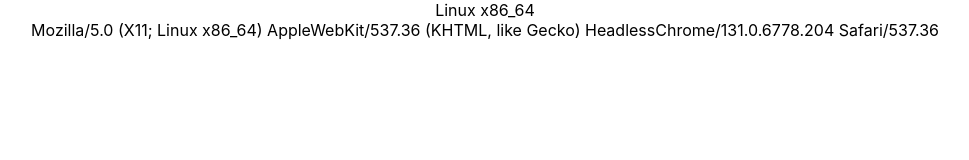
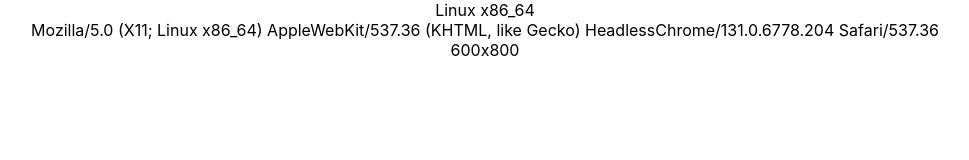
Before and after one commit to trieunguyentm/DefineDevice, a React (Create React App) app: page / in a window 1280 px wide. Shown: the top 160 px of the page, without its empty margins (155-1124 px from the left). Built offline with nearby package versions, Linux system fonts and the light colour scheme.

Commit message:
add width height device

```diff
--- a/src/App.js
+++ b/src/App.js
@@ -1,6 +1,9 @@
 import './App.css';
 
 function App() {
+  const screenHeight = window.screen.height
+  const screenWidth = window.screen.width
+
   return (
     <div className="App">
       <div>
@@ -9,6 +12,9 @@
       <div>
         {navigator.userAgent}
       </div>
+      <div>
+        {`${screenHeight}x${screenWidth}`}
+      </div>
     </div>
   );
 }
```
